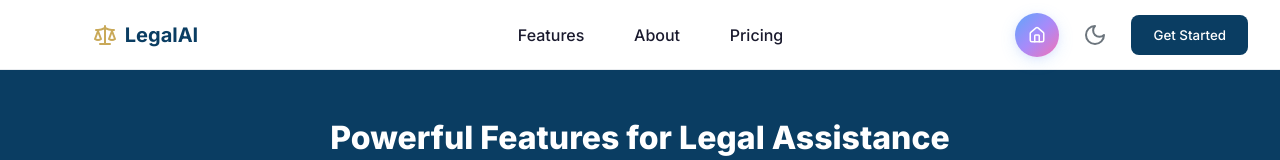
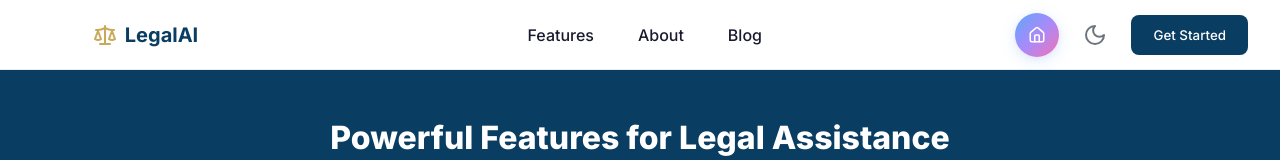
Before and after one commit to cscoPragya/AIChatbotFrontend, a React (Vite) app: page / in a window 1280 px wide. Both pictures are taken after a click on the link "Features". Shown: the top 160 px of the page. Built offline with nearby package versions, Linux system fonts and the light colour scheme.

Commit message:
Update FeaturesPage.jsx

```diff
--- a/src/components/FeaturesPage.jsx
+++ b/src/components/FeaturesPage.jsx
@@ -106,10 +106,10 @@ function FeaturesPage({ navigateTo }) {
                 href="#"
                 onClick={(e) => {
                   e.preventDefault()
-                  navigateTo("home")
+                  navigateTo("blog")
                 }}
               >
-                Pricing
+                Blog
               </a>
             </li>
           </ul>
```
